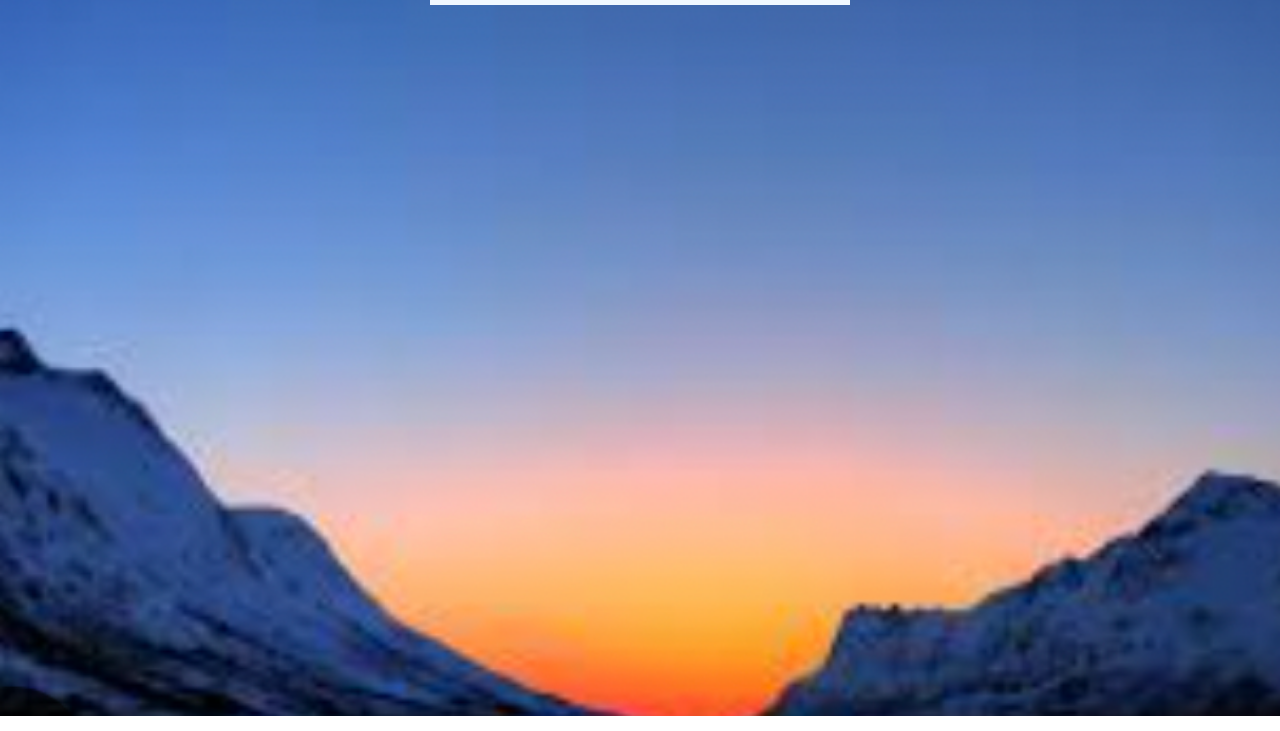
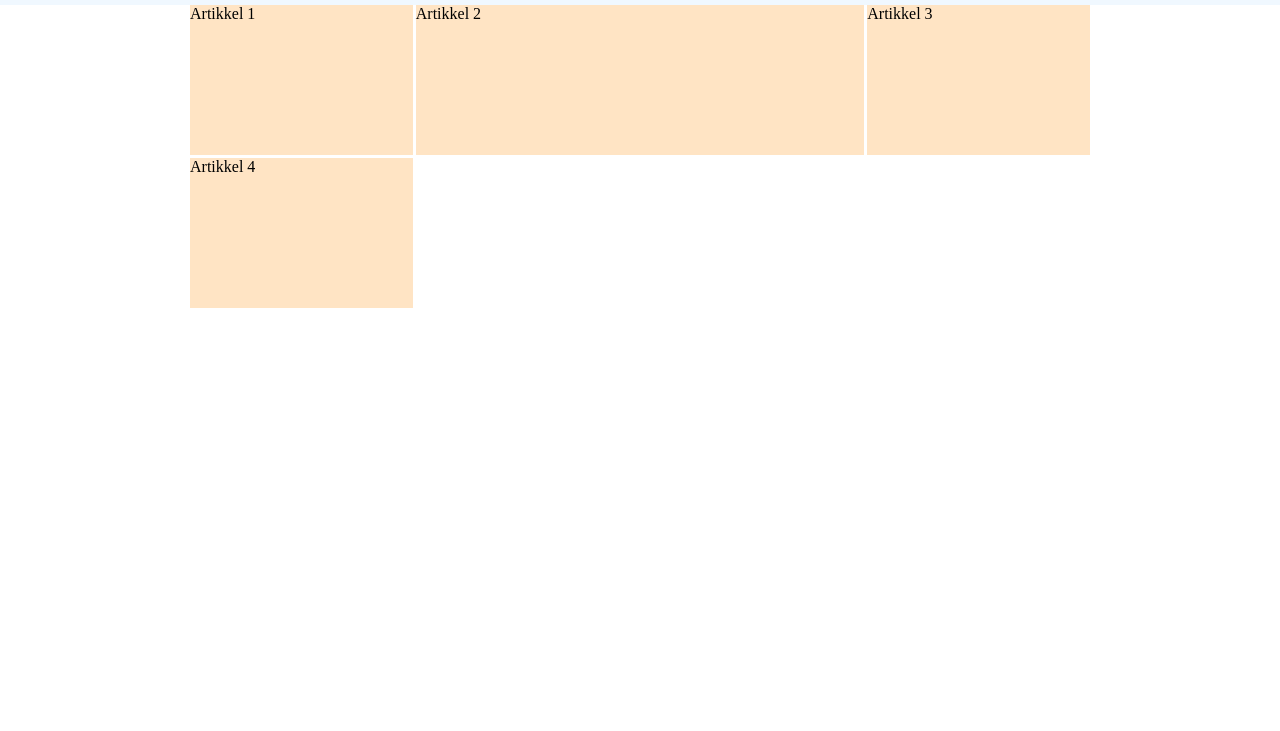
Before and after one commit to katarinathehacker/min-avis, a plain HTML site: page index.html in a window 1280 px wide. Shown: the part 69-800 px from the top of the page. Drawn offline with Linux system fonts and the light colour scheme.

Commit message:
artikler

```diff
--- a/index.html
+++ b/index.html
@@ -36,8 +36,27 @@
     </header>
 
     <main>
-        <h1>Velkommen til min avis </h1>
-        <img src="bilder/himmel.png" alt="">
+    <div class="container">
+        <article>
+            Artikkel 1
+        </article>
+
+        <article class="large">
+            Artikkel 2
+        </article>
+
+        <article>
+            Artikkel 3
+        </article>
+
+        <article>
+            Artikkel 4
+        </article>
+
+
+
+    </div>
+
     </main>
 
     <footer></footer>
--- a/style.css
+++ b/style.css
@@ -14,18 +14,18 @@ nav{
     display: flex;
     flex-direction: row;
     justify-content: center;
-    position: fixed;
+    /* position: fixed; */
     width: 100%;
-
+    background-color: aliceblue;
 }
 
 nav a, nav button {
     text-decoration: none;
     font-size: 30px;
     color: darkblue;
-    background-color: aliceblue;
     padding: 20px;
     border: none;
+    background-color: aliceblue;
 }
 
 .dropdown-content {
@@ -40,3 +40,25 @@ i{
     color: black;
 }
 /* avlutt nav bar*/
+
+/* conatiner styling*/
+
+.container {
+    display: grid;
+    grid-template-columns: repeat(12, 1fr);
+    gap: 3px;
+    max-width: 900px;
+    margin: auto;
+}
+
+article {
+    background-color: bisque;
+    grid-column: span 3;
+    min-height: 150px;
+}
+article.large {
+    grid-column: span 6;
+}
+article.xlarge {
+    grid-column: span 12;
+}
```
